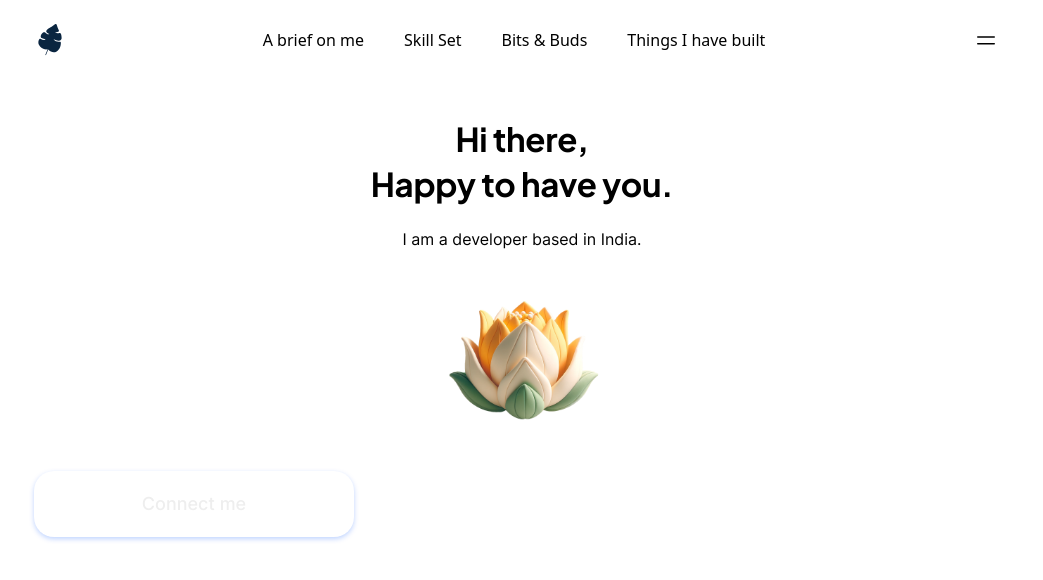
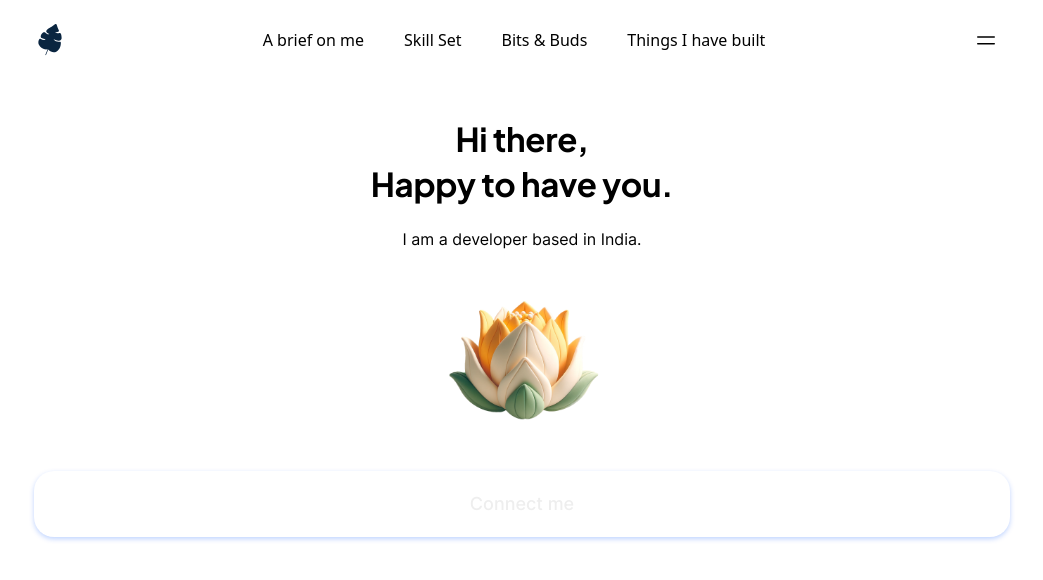
Before and after one commit to sourinsarkar/portfolioX, a React (Vite) app: page / in a window 1280 px wide. Shown: the top 580 px of the page, without its empty margins (118-1161 px from the left). Built offline with nearby package versions, Linux system fonts and the light colour scheme.

Commit message:
Issu: Tailwindcss

```diff
--- a/src/components/Content.tsx
+++ b/src/components/Content.tsx
@@ -6,7 +6,7 @@ const Content: React.FC = () => {
             <h1 className="text-center primary-font font-bold text-3.5xl leading-snug text-blue-10x mt-15">Hi there,<br/>Happy to have you.</h1>
             <p className="text-center sub-font text-blueD-10x mt-5">I am a developer based in India.</p>
             <div><img src={LotusImage} alt="Lotus" className="w-45 h-45 mx-auto my-5" /></div>
-            <div className="sub-font font-medium text-lg text-[#EEE] leading-none bg-BlueInk-8x py-6 text-center rounded-[20px] shadow-sh_Light max-w-80">Connect me</div>
+            <div className="sub-font font-medium text-lg text-[#EEE] leading-none bg-BlueInk-8x py-6 text-center rounded-[20px] shadow-sh_Light max-w-">Connect me</div>
         </div>
    );
 }
```
